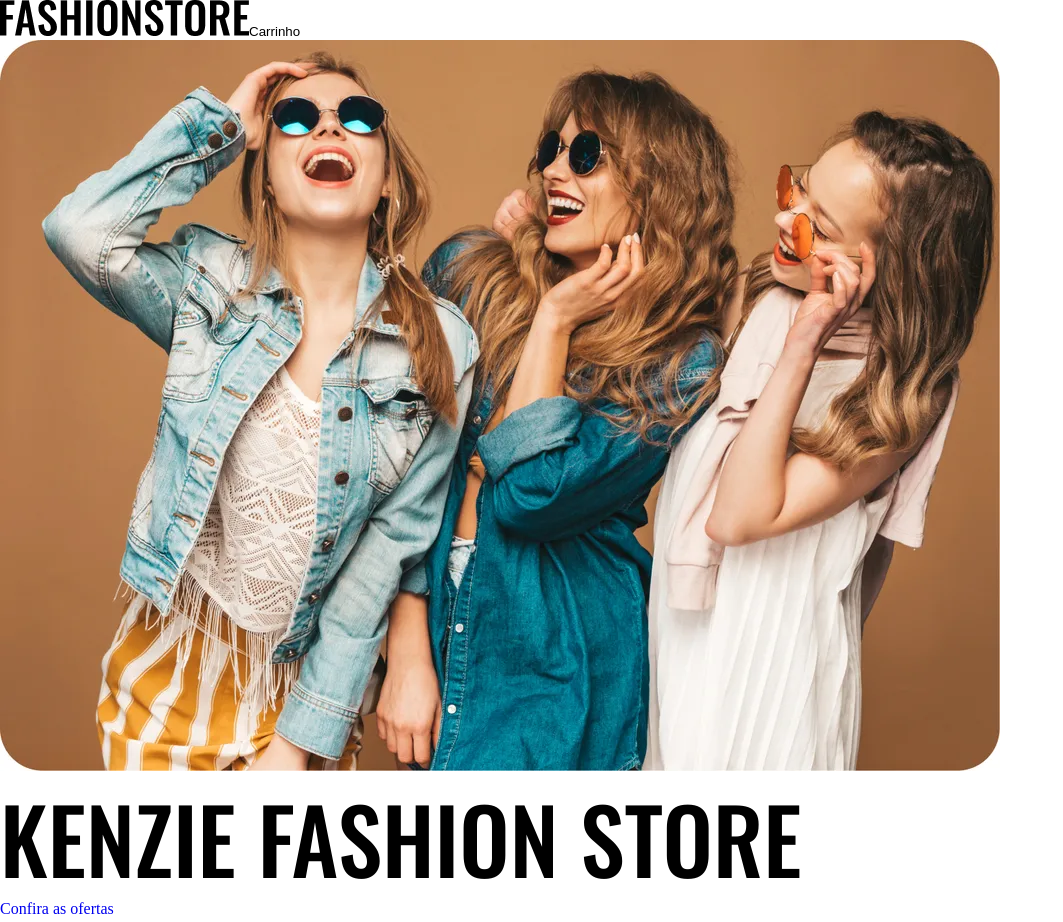
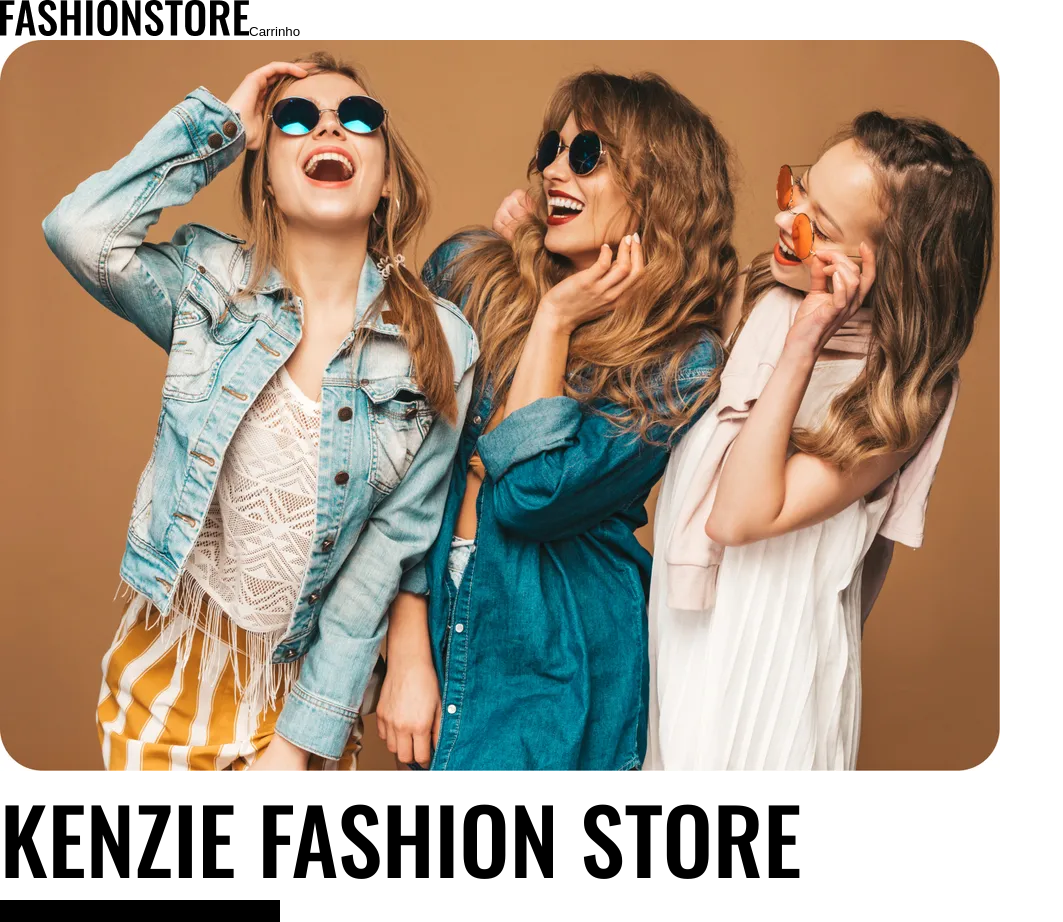
Before and after one commit to Kenzie-Academy-Brasil-Developers/angular-fashion-store, an Angular app in the folder fashion-store/: page / in a window 1280 px wide. Shown: the top 922 px of the page, without its empty margins (0-1063 px from the left). Built offline with nearby package versions, Linux system fonts and the light colour scheme; no server answers.

Commit message:
global styles buttons

```diff
--- a/fashion-store/src/app/components/sections/hero-section/hero-section.component.html
+++ b/fashion-store/src/app/components/sections/hero-section/hero-section.component.html
@@ -10,7 +10,7 @@
         <h1 class="title one">
             Kenzie Fashion Store
         </h1>
-        <a href="#produtos">Confira as ofertas</a>
+        <a class="btn solid1" href="#produtos">Confira as ofertas</a>
     </div>
   </div>
 </section>
--- a/fashion-store/src/app/components/sections/product-description-section/product-description-section.component.html
+++ b/fashion-store/src/app/components/sections/product-description-section/product-description-section.component.html
@@ -13,7 +13,7 @@
             currency: "BRL"
           })
         }}</span>
-        <button (click)="handleAdd(product)">Adicionar ao carrinho</button>
+        <button class="btn solid1" (click)="handleAdd(product)">Adicionar ao carrinho</button>
       </div>
     </div>
   </div>
--- a/fashion-store/src/app/components/sections/product-list-section/product-list-section.component.html
+++ b/fashion-store/src/app/components/sections/product-list-section/product-list-section.component.html
@@ -11,8 +11,8 @@
         })
       }}</span>
       <div>
-        <button (click)="handleAdd(product)">Carrinho</button>
-        <a [routerLink]="redirectURL(product.id)">Saiba mais</a>
+        <button class="btn solid1 square" (click)="handleAdd(product)">C</button>
+        <a class="link" [routerLink]="redirectURL(product.id)">Saiba mais</a>
       </div>
     </li>
   </ul>
--- a/fashion-store/src/styles.scss
+++ b/fashion-store/src/styles.scss
@@ -2,3 +2,4 @@
 @import "./styles/reset.scss";
 @import "./styles/variables.scss";
 @import "./styles/typography.scss";
+@import "./styles/button.scss";
--- /dev/null
+++ b/fashion-store/src/styles/button.scss
@@ -0,0 +1,43 @@
+%fontStyles{
+    font-family: var(--font-secondary);
+    font-size: 1.125rem;
+    letter-spacing: 0.135rem;
+    font-weight: 400;
+    text-transform: uppercase;
+}
+
+.btn{
+    display: inline-flex;
+    align-items: center;
+    justify-content: center;
+
+    padding: 0 30px;
+    height: 3.75rem;
+
+    @extend %fontStyles;
+
+    transition: .4s;
+
+    &.solid1{
+        background: var(--color-black);
+        color: var(--color-white);
+
+        &:hover{
+            filter: brightness(1.1);
+        }
+    }
+
+    &.square{
+        padding: 0;
+        width: 3.75rem;
+    }
+}
+
+.link{
+    @extend %fontStyles;
+    color: var(--color-black);
+
+    &:hover{
+        text-decoration: underline;
+    }
+}
```
